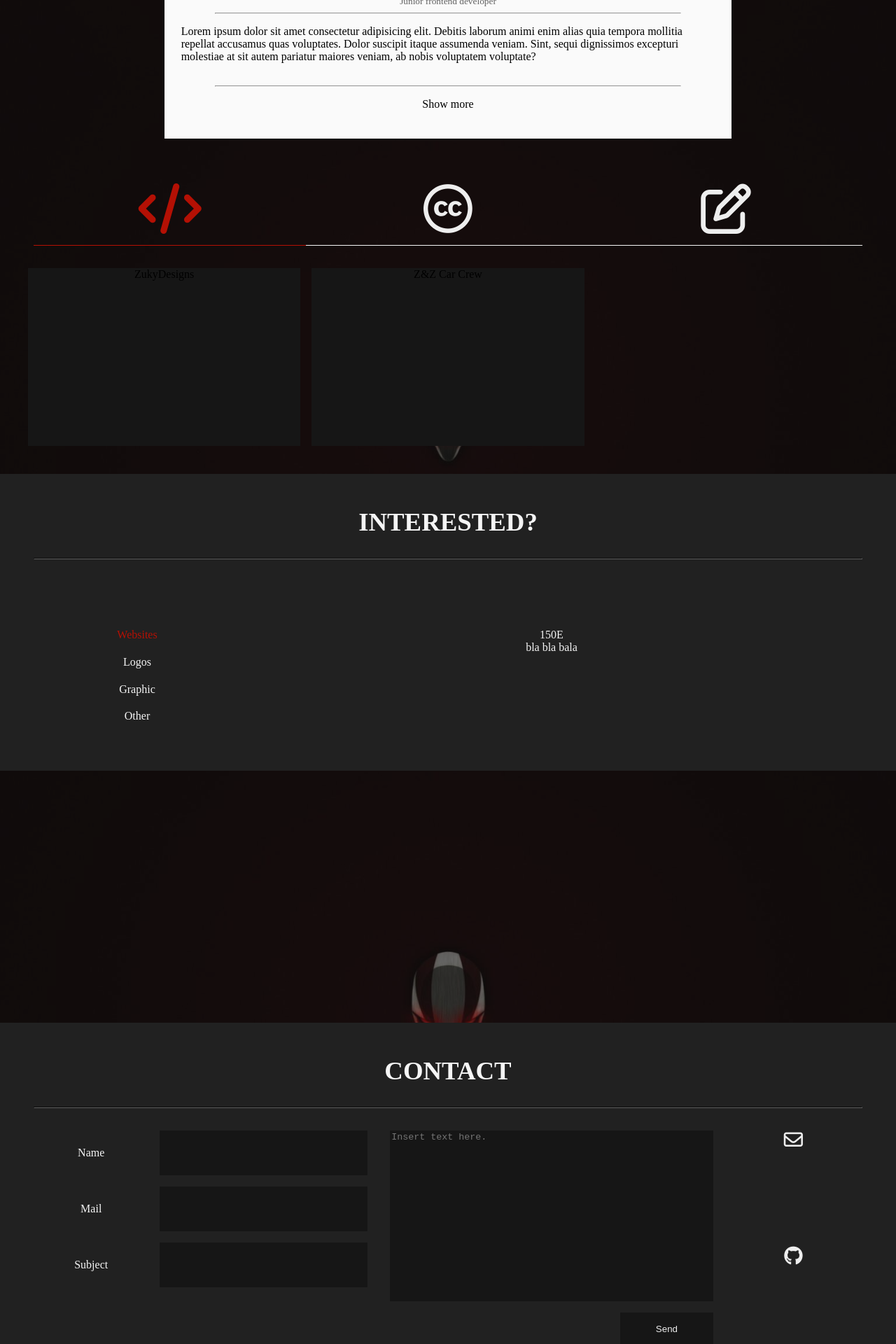
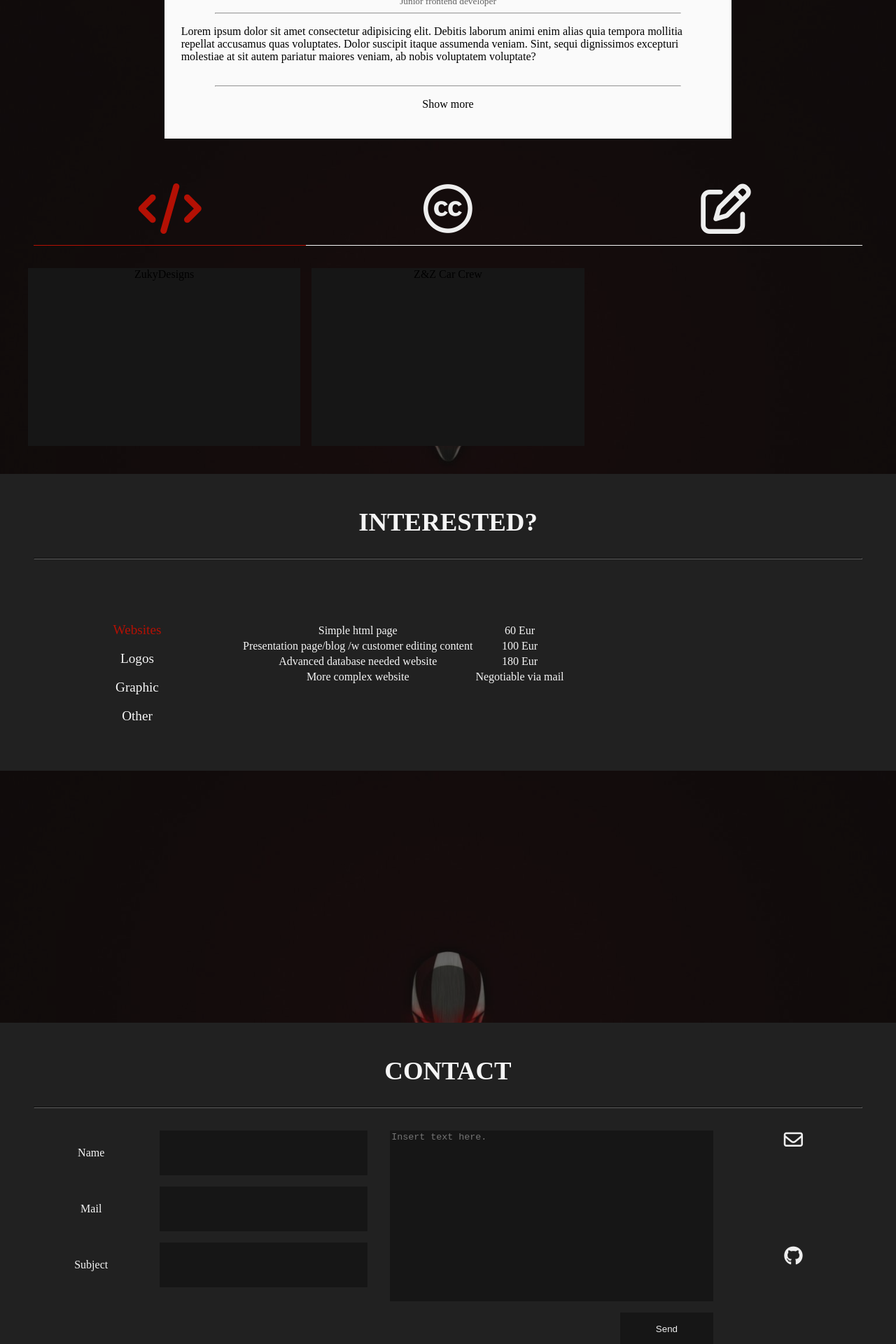
Before and after one commit to zuky-dev/zukydesigns.github.io, a Jekyll site: the page built from _pages/index.html, in a window 1280 px wide. Shown: the part 791-2711 px from the top of the page at 70% size. Built offline with Jekyll 4.4.1, drawn with Linux system fonts in a browser that asks for light colours; nearby versions of some CDN libraries.

Commit message:
tables tabs and other elements added

```diff
--- a/_data/people.yml
+++ b/_data/people.yml
@@ -5,6 +5,7 @@
   curriculum: "pdf url"
   skills:
     - skillname: "Programming"
+      id: "programming"
       icon: ""
       types:
         - name: "Languages"
@@ -76,6 +77,7 @@
             - name: "Jekyll"
               skill: "Intermediate"
     - skillname: "Graphic"
+      id: "graphic"
       icon: ""
       types:
         - name: "Design"
--- a/_data/pricing.yml
+++ b/_data/pricing.yml
@@ -1,19 +1,43 @@
 - name: "Websites"
   id: "web"
-  price: "150E"
-  info: "bla bla bala"
+  prices:
+    - price: "60 Eur"
+      info: "Simple html page"
+    - price: "100 Eur"
+      info: "Presentation page/blog /w customer editing content"
+    - price: "180 Eur"
+      info: "Advanced database needed website"
+    - price: "Negotiable via mail"
+      info: "More complex website"
 
 - name: "Logos"
   id: "logo"
-  price: "15E"
-  info: "bla bla"
+  prices:
+    - price: "15 Eur"
+      info: "Simple photobased logo"
+    - price: "80 Eur"
+      info: "Custom logo with your ideas"
+    - price: "160 Eur"
+      info: "Custom logo entirely though by the designer"
 
 - name: "Graphic"
   id: "graphic"
-  price: "0E"
-  info: "bla bla"
+  prices:
+    - price: "5 Eur"
+      info: "Sketch"
+    - price: "10 Eur"
+      info: "Lineart"
+    - price: "25 Eur"
+      info: "Full art"
+    - price: "Negotiate via mail"
+      info: "Complex art (Design etc)"
 
 - name: "Other"
   id: "other"
-  price: "15E"
-  info: "bla"
+  prices:
+    - price: "10 Eur"
+      info: "Simple vectorising (T-shirts, mugs, banners etc.)"
+    - price: "40 Eur"
+      info: "Advanced vectorising"
+    - price: "Negotiable via mail"
+      info: "Other project"
--- a/_includes/about.html
+++ b/_includes/about.html
@@ -1,6 +1,6 @@
 <div class="gc12 grid about glass p4">
   <div class="go3c8 gc12_sm-down grid card p3 pt6">
-    <div class="gc12 photo mb4" style="background-image: url('{{site.data.about.photo}}');"></div><!--TODO: this clusterfuck < with actual photo bc not working on phones -->
+    <div class="gc12 photo mb4" style="background-image: url('{{site.data.about.photo}}');"></div>
     <div class="gc12">
       <div class="grid">
           <h3 class="gc12 tx-c mt2 mb1">{{site.data.about.name}}</h3>
@@ -10,9 +10,40 @@
     </div>
     <p class="gc12">{{site.data.about.aboutsmall}}</p>
     <div class="gc12 show">
-      <p class="gc12 hidden">{{site.data.about.about}}<!--TODO: skills--></p>
+      <div class="gc12 hidden grid">
+        <p class="gc12">{{site.data.about.about}}</p>
+        <div id="skills" class="gc12 grid">
+          <div class="gc3 grid">
+            {% for skill in site.data.about.skills %}
+              <div class="gc12 tabs {% if forloop.first %}current{% endif %}" data-tab="{{skill.id}}">{{skill.skillname}}</div>
+            {% endfor %}
+          </div>
+          {% for skill in site.data.about.skills %}
+            <div id="{{skill.id}}" class="gc9 tab-content grid {% if forloop.first %}current{% endif %}">
+              <div class="gc12 grid">
+                {% for subname in skill.types %}
+                  <div class="gc{{12 | divided_by: skill.types.size | ceil }} tabs {% if forloop.first %}current{% endif %}" data-tab:"{{subname.id}}">{{subname.name}}</div>
+                {% endfor %}
+              </div class="gc12">
+              {% for subname in skill.types %}
+                <div id="{{subname.id}}" class="gc12 tab-content {% if forloop.first %}current{% endif %}">
+                  <table>
+                      {% for subskill in subname.types %}
+                        <tr>
+                          <td>{{subskill.name}}</td>
+                          <td>{{subskill.skill}}</td>
+                        </tr>
+                      {% endfor %}
+                    </table>
+                </div>
+              {% endfor %}
+            </div>
+          {% endfor %}
+        </div>
+        <!--TODO: skills bug-->
+      </div>
       <hr class="mx6 mb2 mt2">
       <span class="txt">Show more</span>
-    </div><!--TODO: show hide-->
+    </div>
   </div>
 </div>
--- a/_includes/pricing.html
+++ b/_includes/pricing.html
@@ -9,6 +9,15 @@
   </div>
 
   {% for type in site.data.pricing %}
-  <div id="{{type.id}}" class="gc9 gc12_md-down tab-content {% if forloop.first %}current{% endif %}">{{type.price}}<br>{{type.info}}</div>
+  <div id="{{type.id}}" class="gc9 gc12_md-down tab-content {% if forloop.first %}current{% endif %}">
+    <table>
+      {% for price in type.prices %}
+        <tr>
+          <td>{{price.info}}</td>
+          <td>{{price.price}}</td>
+        </tr>
+      {% endfor %}
+    </table>
+  </div>
   {% endfor %}
 </div>
--- a/css/style.scss
+++ b/css/style.scss
@@ -69,7 +69,7 @@ h2{
   display: none;
 }
 
-.about{ //TODO: dropdown part
+.about{
 
   .card{
     background-color: var(--light-color);
@@ -94,6 +94,9 @@ h2{
   .show:hover>.hidden, .show:active>.hidden{
     display: block;
   }
+  .show:hover>.hidden.grid, .show:active>.hidden.grid{
+    display: grid;
+  }
 }
 
 .tx-c{
@@ -117,7 +120,6 @@ small{
   min-height: 40vh;
 
   .icon{
-
     color: var(--light-color3);
   }
 
@@ -159,6 +161,10 @@ small{
   background-color: var(--dark-color);
   text-align: center;
   color: var(--light-color2);
+
+  .tabs{
+    font-size: 1.2rem;
+  }
 }
 
 .bigi{
```
Also changed, not shown: _data/about.yml (+108 -0 lines).
